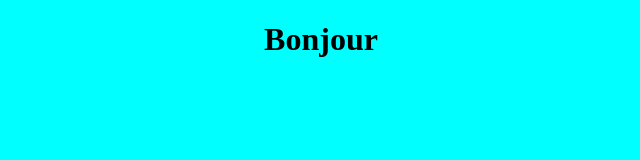
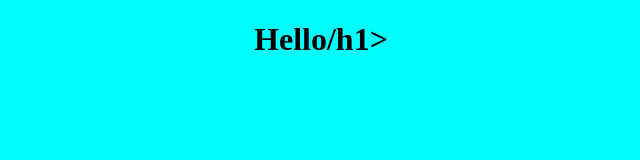
Before and after one commit to NyFitiaErnestini/bonjour, a plain HTML site: page index.html in a window 1280 px wide. Shown: the whole page, without its empty margins (319-959 px from the left). Drawn offline with Linux system fonts and the light colour scheme.

Commit message:
Bonjour Hello

```diff
--- a/index.html
+++ b/index.html
@@ -7,6 +7,6 @@
     <title>Teste</title>
 </head>
 <body>
-    <h1>Bonjour</h1>
+    <h1>Hello/h1>
 </body>
 </html>
```
